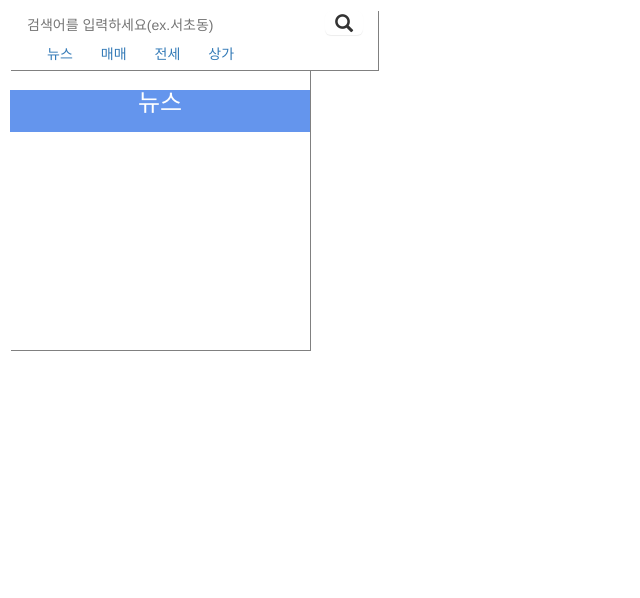
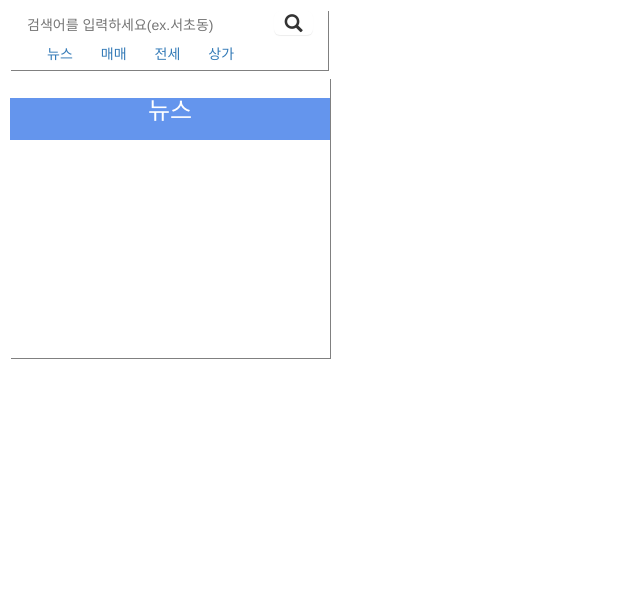
Before and after one commit to yangjaejae/smallHouse, a Django app: template mysite/smallHouse/templates/main/main.html in a window 1280 px wide. Shown: the top 598 px of the page, without its empty margins (0-640 px from the left). Before the commit the page ends 351 px from the top, so only its background shows below. Run offline with Django 3.2, Linux system fonts and the light colour scheme; the template is opened without the code that fills it, so the values that code supplies are empty; some libraries are stand-ins or nearby versions.

Commit message:
반응형

```diff
--- a/mysite/smallHouse/static/css/main.css
+++ b/mysite/smallHouse/static/css/main.css
@@ -15,12 +15,13 @@ li { float: left; }
 .btn_back { float: left; }
 
 /* main initial */
-.top_layer { position: absolute; margin-top: 10px; margin-left: 10px; width: 400; height: 500; z-index: 1000; padding-left: -15; padding-right: -15; }
-.top_layer_nav { position: relative; width: 100%; height: 60px; box-shadow: 1px 1px grey; background-color: #fff; }
+/* .top_layer { position: absolute; margin-top: 10px; margin-left: 10px; width: 400; height: 500; z-index: 1000; padding-left: -15; padding-right: -15; } */
+.top_layer { margin-top: 10px; margin-left: 10px; width: 400; height: 500; z-index: 1000; }
+.top_layer_nav { position: relative; height: 60px; box-shadow: 1px 1px grey; background-color: #fff; z-index: 1000; }
 .sub-filter { position: absolute; margin-top: 20px; overflow: hidden; }
 .sub-filter .sub-filter-layer .menu-container ul { padding-left: 8px; height: 62px; overflow: hidden;}
 .sub-filter .sub-filter-layer .menu-container ul li { display: inline;  margin: 1em;}
-.top_layer_info { margin-top: 10px; width: 300px; height: 280px; box-shadow: 1px 1px grey; background-color: #fff; z-index: 5000; }
+.top_layer_info { position: absolute; margin-top: 68px; height: 280px; padding-right: 0px; padding-left: 0px; box-shadow: 1px 1px grey; background-color: #fff; z-index: 1000; }
 .top_layer_info .info_nav { width: 100%; height: 15%; background-color: #fff; }
 .top_layer_info .info_nav .info_nav_text { float: left;}
 .top_layer_info .info_nav ul li { display: inline; }
--- a/mysite/smallHouse/templates/main/main.html
+++ b/mysite/smallHouse/templates/main/main.html
@@ -3,7 +3,7 @@
 
 {% block content %}
 <div id="map" class="map" style="height:800px; width: 100%;">
-    <div class="top_layer">
+    <div class="container-fluid top_layer" style="padding-right: 0px; padding-left: 0px;">
         <div class="col-md-3 top_layer_nav">
             <div class="input-group-lg top_layer_search">
                 <input type="text" class="top_layer_keyword" onkeypress="if( event.keyCode==13 ){goSearch();}" placeholder="검색어를 입력하세요(ex.서초동)"/>
@@ -22,7 +22,7 @@
                 </div>
             </div>
         </div>
-        <div class="visible-md visible-lg top_layer_info" style="overflow: scroll;">
+        <div class="visible-md visible-lg col-md-3 top_layer_info" style="overflow: scroll;">
             <div class="info_nav" style="background-color: cornflowerblue; color:white; text-align:center;">
                 <span><h3>뉴스</h3></span>
                 <span class="btn_toggle_content" style="color:white;">접기<span class="caret"></span></span>
--- a/mysite/templates/base_layout.html
+++ b/mysite/templates/base_layout.html
@@ -11,7 +11,7 @@
         <link rel="stylesheet" href="{% static 'css/bootstrap.min.css' %}?ver=3">
 
         <!-- main CSS -->
-        <link rel="stylesheet" href="{% static 'css/main.css' %}?ver=12">
+        <link rel="stylesheet" href="{% static 'css/main.css' %}?ver=1">
 
         <!-- google map -->
         <script type="text/javascript" src="https://openapi.map.naver.com/openapi/v3/maps.js?clientId=eV4inK_ViB0C06AzxV19&submodules=geocoder"></script>
```
